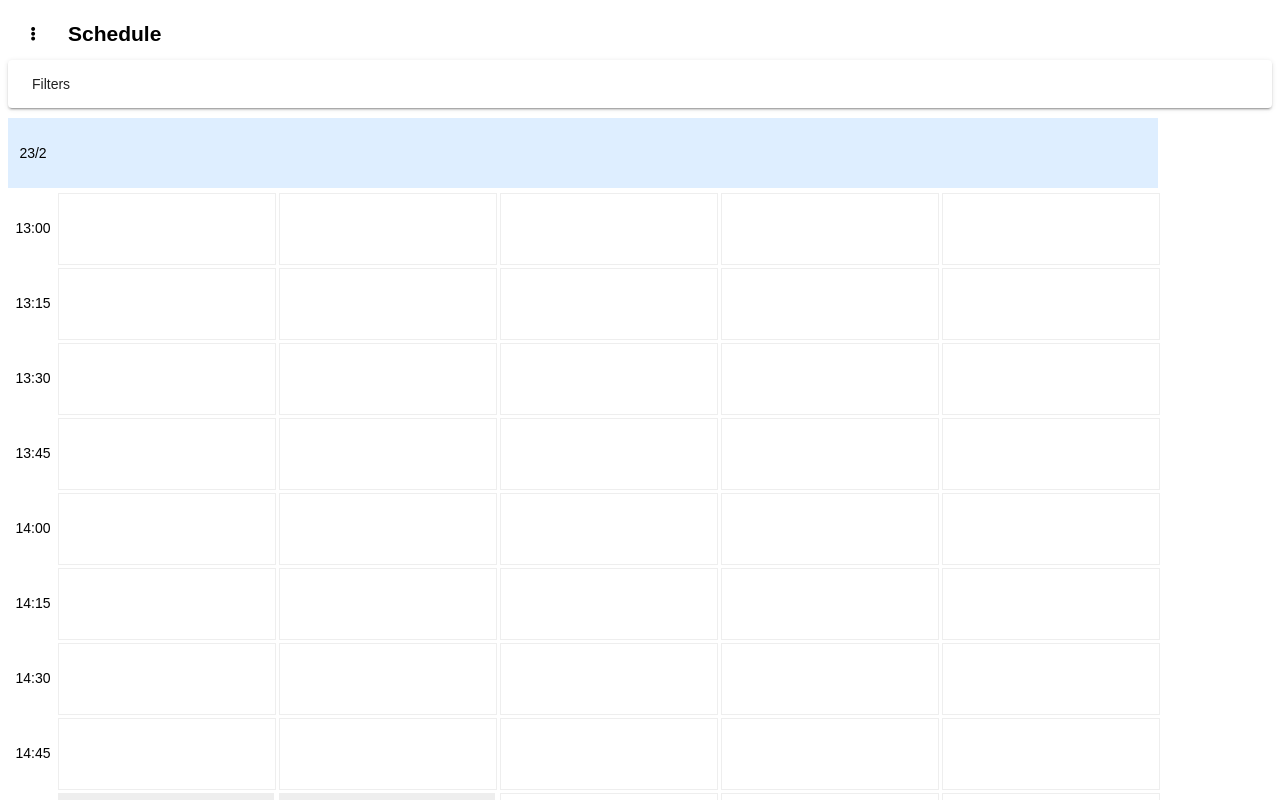
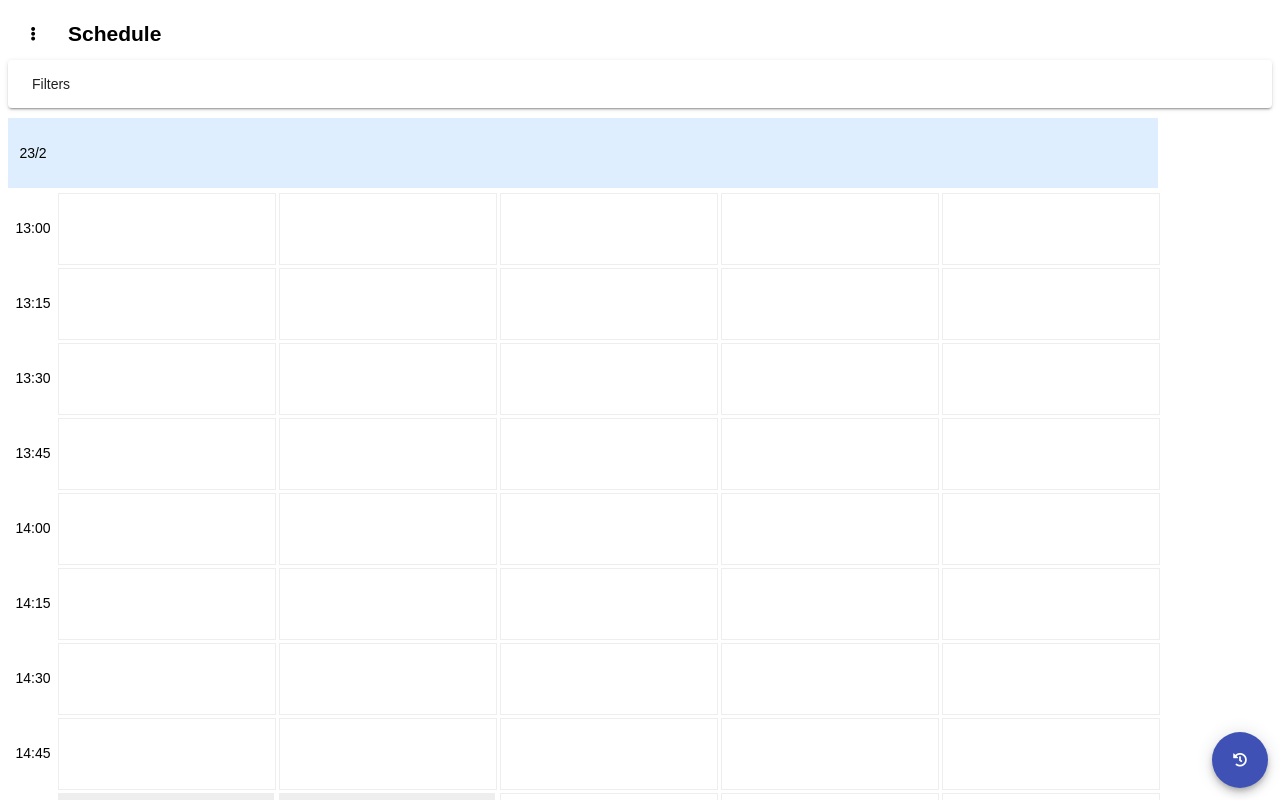
Before and after one commit to lkachun9129/tammy-ronald-bigday-240224, an Angular app: page /schedule in a window 1280 px wide. Shown: the top 800 px of the page. Built offline with nearby package versions, Linux system fonts and the light colour scheme.

Commit message:
Added scroll to current event

```diff
--- a/src/app/schedules/schedules.component.html
+++ b/src/app/schedules/schedules.component.html
@@ -75,10 +75,13 @@
                                 <mat-grid-tile class="placeholder-tile" colspan="1"></mat-grid-tile>
                             }
                         }
-                        {{ scrollToEvent() }}
                     }
                 }
             </mat-grid-list>
         </div>
     </div>
 </div>
+
+<button mat-fab color="primary scroll-btn" (click)="scrollToCurrentEvent()">
+    <i class="fas fa-history"></i>
+</button>
--- a/src/app/schedules/schedules.component.sass
+++ b/src/app/schedules/schedules.component.sass
@@ -50,3 +50,8 @@ button[mat-menu-item] i
 
 .placeholder-tile
     border: 1px solid #eeeeee
+
+.scroll-btn
+    position: fixed
+    bottom: 12px
+    right: 12px
--- a/src/app/schedules/schedules.component.ts
+++ b/src/app/schedules/schedules.component.ts
@@ -1,5 +1,6 @@
 import { CommonModule, ViewportScroller } from '@angular/common';
 import { Component } from '@angular/core';
+import { MatButtonModule } from '@angular/material/button';
 import { MatCheckboxModule } from '@angular/material/checkbox';
 import { MatDialog, MatDialogModule } from '@angular/material/dialog';
 import { MatExpansionModule } from '@angular/material/expansion';
@@ -30,7 +31,7 @@ export interface Session {
 @Component({
     selector: 'app-schedules',
     standalone: true,
-    imports: [CommonModule, LuxonDateFormatPipe, MatCheckboxModule, MatDialogModule, MatExpansionModule, MatFormFieldModule, MatGridListModule, MatMenuModule, MatSelectModule],
+    imports: [CommonModule, LuxonDateFormatPipe, MatButtonModule, MatCheckboxModule, MatDialogModule, MatExpansionModule, MatFormFieldModule, MatGridListModule, MatMenuModule, MatSelectModule],
     templateUrl: './schedules.component.html',
     styleUrl: './schedules.component.sass'
 })
@@ -208,7 +209,7 @@ export class SchedulesComponent {
         });
     }
 
-    scrollToEvent() {
+    scrollToCurrentEvent() {
         let currentDateTime = DateTime.now();
         for (let session of this.sessions) {
             if (session.dateTime >= currentDateTime.plus({ minute: -45 })) {
```
